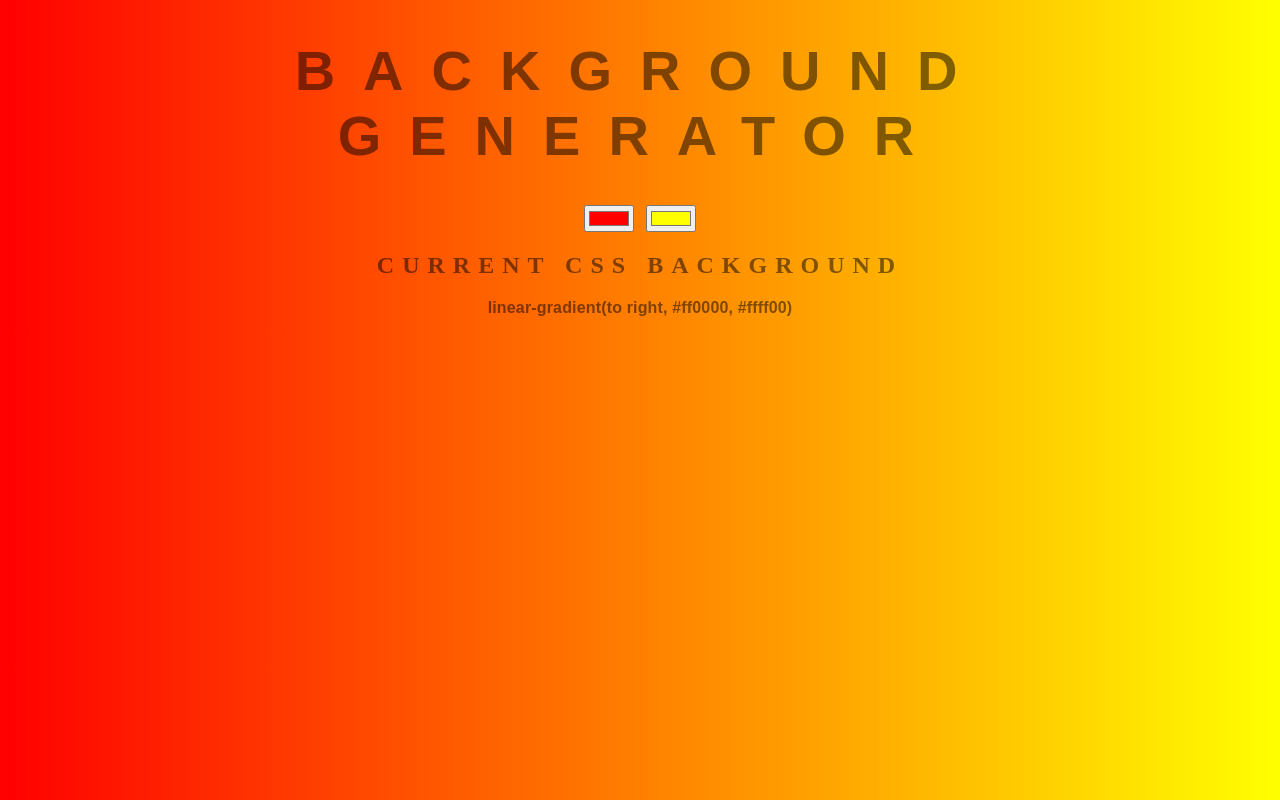
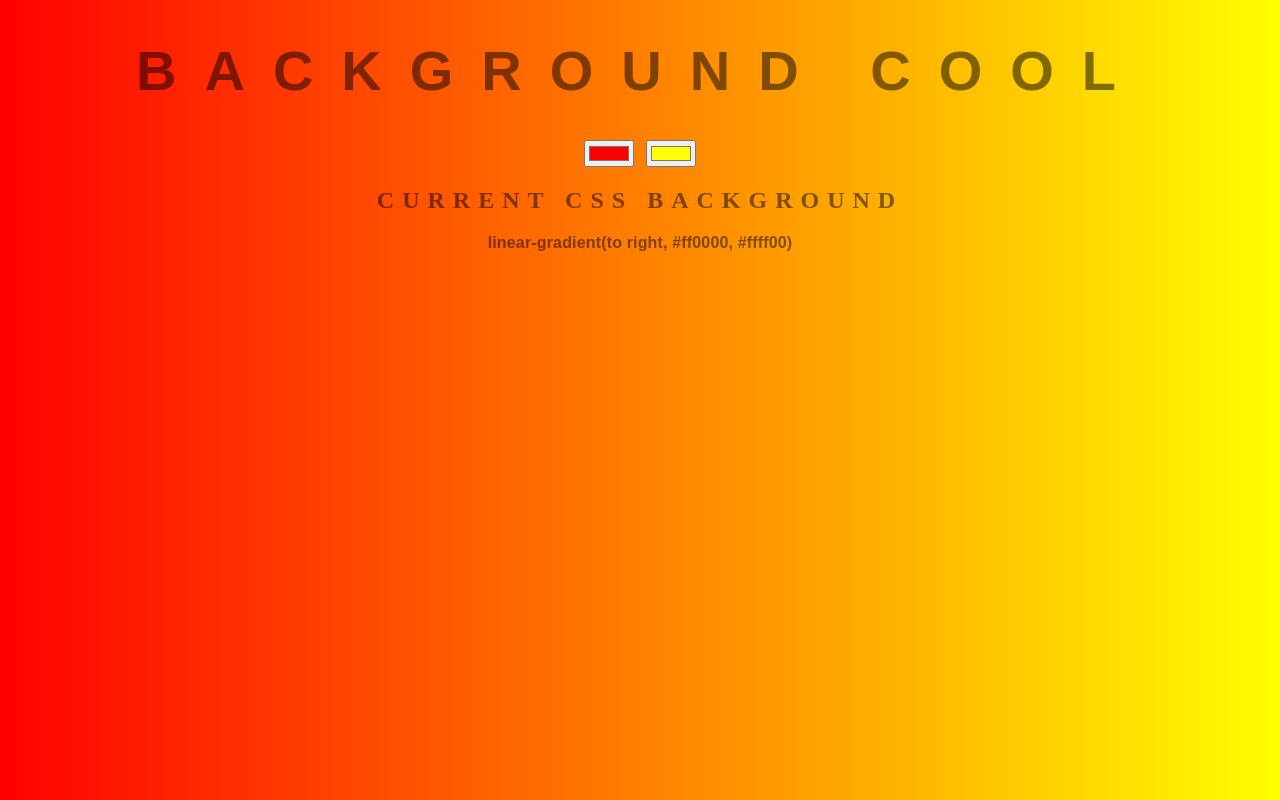
Before and after one commit to darrenmarkash/background-generator, a plain HTML site: page index.html in a window 1280 px wide. Drawn offline with Linux system fonts and the light colour scheme.

Commit message:
change title

```diff
--- a/index.html
+++ b/index.html
@@ -4,7 +4,7 @@
 	<title>Background Generator</title>
 </head>
 <body id="gradient">
-	<h1>Background Generator</h1>
+	<h1>Background Cool</h1>
 	<link rel="stylesheet" type="text/css" href="style.css">
 	<input class="color1" type="color" name="color1" value="#ff0000">
 	<input class="color2" type="color" name="color2" value="#ffff00">
```
